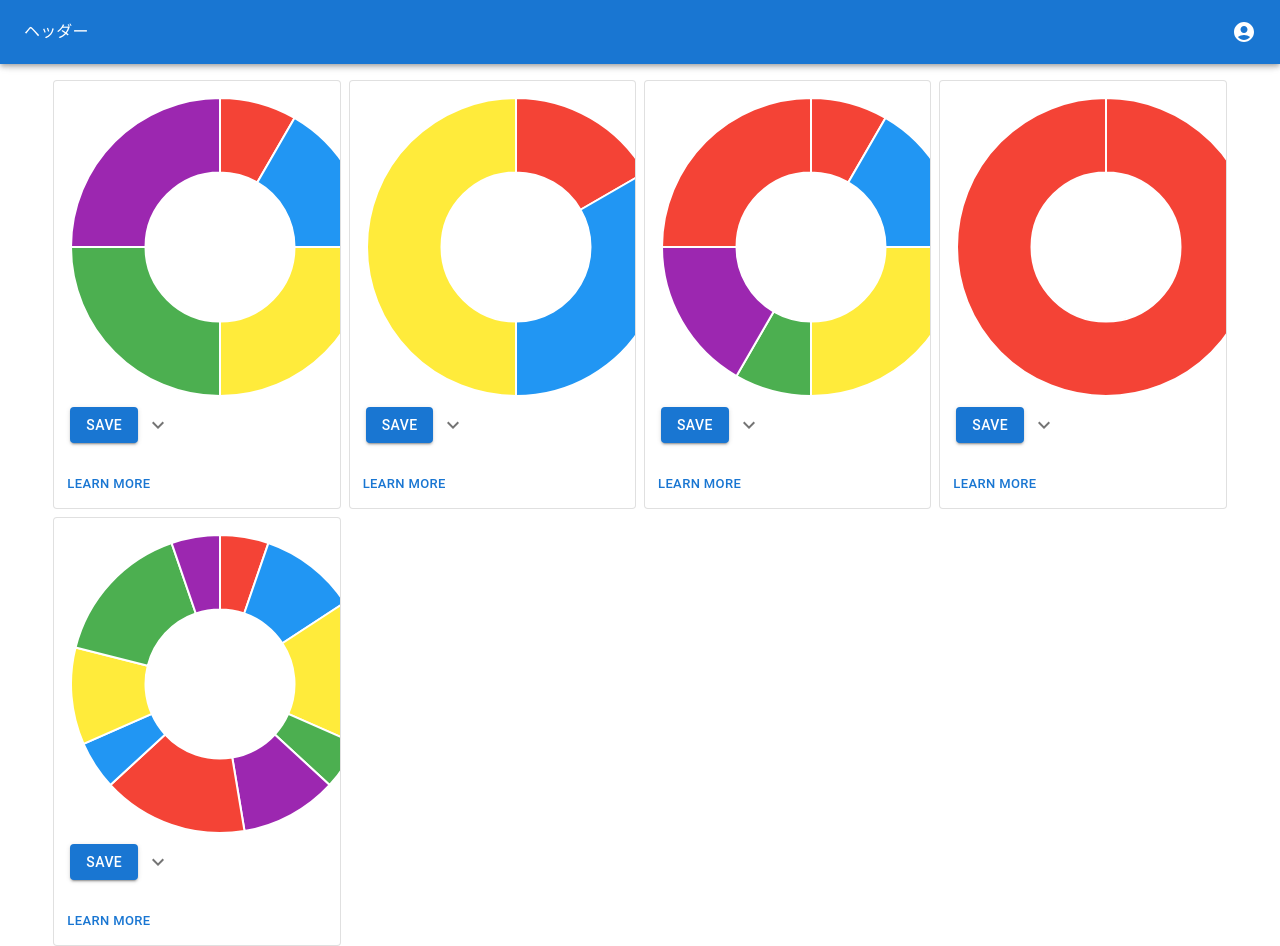
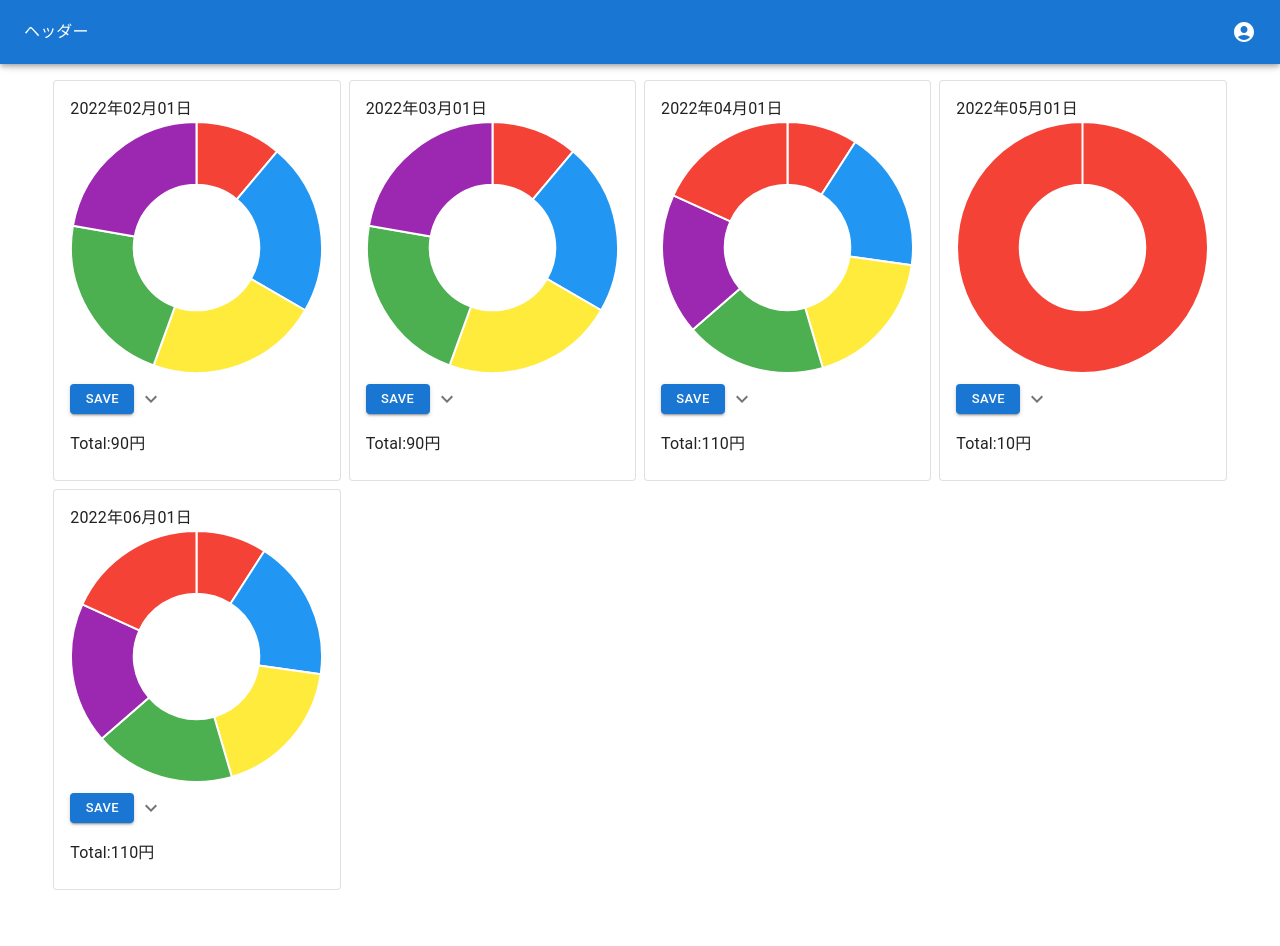
Before and after one commit to shingo-izm/portfolio-graph, a React (Create React App) app: page / in a window 1280 px wide. After the commit the page ends 890 px from the top, so only its background shows below. Built offline with nearby package versions, Linux system fonts and the light colour scheme; the HTML template or start-up script is replaced by a standard one.

Commit message:
interfaceをclassに変更。合計金額を追加

```diff
--- /dev/null
+++ b/src/class/allAssetsData.ts
@@ -0,0 +1,17 @@
+import { totalAssets } from "./totalAssets";
+
+export class allAssetsData {
+  private _totalAssets: totalAssets[];
+
+  constructor(totalAssets: totalAssets[]) {
+    this._totalAssets = totalAssets;
+  }
+
+  get totalAssets(): totalAssets[] {
+    return this._totalAssets;
+  }
+
+  set totalAssets(totalAssets: totalAssets[]) {
+    this._totalAssets = totalAssets;
+  }
+}
--- /dev/null
+++ b/src/class/asset.ts
@@ -0,0 +1,25 @@
+export class asset {
+  private _label: string;
+  private _value: number;
+
+  constructor(label: string, value: number) {
+    this._label = label;
+    this._value = value;
+  }
+
+  get label(): string {
+    return this._label;
+  }
+
+  set label(label: string) {
+    this._label = label;
+  }
+
+  get value(): number {
+    return this._value;
+  }
+
+  set value(value: number) {
+    this._value = value;
+  }
+}
--- /dev/null
+++ b/src/class/totalAssets.ts
@@ -0,0 +1,45 @@
+import { asset } from "./asset";
+
+export class totalAssets {
+  private _assetData: asset[];
+  private _registrationDate: Date;
+  private _totalAmount: number;
+
+  constructor(assetData: asset[], registrationDate: Date) {
+    this._assetData = assetData;
+    this._registrationDate = registrationDate;
+    this._totalAmount = this.sumAssetValue(assetData);
+  }
+
+  get assetData(): asset[] {
+    return this._assetData;
+  }
+
+  set assetData(assetData: asset[]) {
+    this._assetData = assetData;
+  }
+
+  get registrationDate(): Date {
+    return this._registrationDate;
+  }
+
+  set registrationDate(registrationDate: Date) {
+    this._registrationDate = registrationDate;
+  }
+
+  get totalAmount(): number {
+    return this._totalAmount;
+  }
+
+  set totalAmount(totalAmount: number) {
+    this._totalAmount = totalAmount;
+  }
+
+  private sumAssetValue = (assetData: asset[]) => {
+    let sum = 0;
+    for (const data of assetData) {
+      sum += data.value;
+    }
+    return sum;
+  };
+}
--- a/src/components/BodyCard.tsx
+++ b/src/components/BodyCard.tsx
@@ -1,21 +1,27 @@
 import Box from "@mui/material/Box";
 import Card from "@mui/material/Card";
-import CardActions from "@mui/material/CardActions";
 import CardContent from "@mui/material/CardContent";
-import Button from "@mui/material/Button";
 import DoughnutChart from "./DoughnutChart";
-import { totalAssets } from "../interface/types";
+import { totalAssets } from "../class/totalAssets";
+import { Typography } from "@mui/material";
 
-const BodyCard = (totalAssets: totalAssets) => {
+const BodyCard = (totalAssets: { data: totalAssets }) => {
+  const formatDate = (date: Date) => {
+    const year = date.getFullYear();
+    const month = String(date.getMonth() + 1).padStart(2, "0");
+    const day = String(date.getDate()).padStart(2, "0");
+    return `${year}年${month}月${day}日`;
+  };
+
   return (
     <Box sx={{ minWidth: 275 }}>
       <Card variant="outlined">
         <CardContent>
+          <Typography>
+            {formatDate(totalAssets.data.registrationDate)}
+          </Typography>
           <DoughnutChart data={totalAssets.data} />
         </CardContent>
-        <CardActions>
-          <Button size="small">Learn More</Button>
-        </CardActions>
       </Card>
     </Box>
   );
--- a/src/components/Content.tsx
+++ b/src/components/Content.tsx
@@ -9,7 +9,7 @@ const Content = () => {
       <Grid container spacing={1}>
         {data.totalAssets.map((currentValue) => (
           <Grid item xs={12} sm={6} md={4} lg={3}>
-            <BodyCard data={currentValue.data} date={currentValue.date} />
+            <BodyCard data={currentValue} />
           </Grid>
         ))}
       </Grid>
--- a/src/components/DoughnutChart.tsx
+++ b/src/components/DoughnutChart.tsx
@@ -1,28 +1,29 @@
 import "chart.js/auto";
 import { Doughnut } from "react-chartjs-2";
 import React, { useState } from "react";
-import { asset } from "../interface/types";
 import {
   Button,
   Collapse,
   Grid,
   IconButton,
   IconButtonProps,
+  Typography,
   styled,
 } from "@mui/material";
 import InputFormField from "./InputFormField";
 import ExpandMoreIcon from "@mui/icons-material/ExpandMore";
+import { totalAssets } from "../class/totalAssets";
 
-const DoughnutChart = (Props: { data: asset[] }) => {
-  const [assets, setAssets] = useState(Props.data);
+const DoughnutChart = (totalAssets: { data: totalAssets }) => {
+  const [assets, setAssets] = useState(totalAssets.data.assetData);
 
-  const handleChange =
-    (index: number, field: keyof asset) =>
-    (event: React.ChangeEvent<HTMLInputElement>) => {
-      const newAssets = [...assets];
-      newAssets[index] = { ...assets[index], [field]: +event.target.value };
-      setAssets(newAssets);
-    };
+  // const handleChange =
+  //   (index: number, field: keyof asset) =>
+  //   (event: React.ChangeEvent<HTMLInputElement>) => {
+  //     const newAssets = [...assets];
+  //     newAssets[index] = { ...assets[index], [field]: +event.target.value };
+  //     setAssets(newAssets);
+  //   };
 
   const handleClick = () => {
     // Do something with updated assets data
@@ -75,12 +76,21 @@ const DoughnutChart = (Props: { data: asset[] }) => {
   };
 
   return (
-    <Grid container spacing={1}>
+    <Grid container spacing={1} direction="column">
       <Grid item>
-        <Doughnut data={chartData} options={options} />
+        <Doughnut
+          data={chartData}
+          options={options}
+          style={{ width: "100%" }}
+        />
       </Grid>
       <Grid item>
-        <Button variant="contained" color="primary" onClick={handleClick}>
+        <Button
+          variant="contained"
+          color="primary"
+          onClick={handleClick}
+          size="small"
+        >
           Save
         </Button>
         <ExpandMore
@@ -88,6 +98,7 @@ const DoughnutChart = (Props: { data: asset[] }) => {
           onClick={handleExpandClick}
           aria-expanded={expanded}
           aria-label="show more"
+          size="small"
         >
           <ExpandMoreIcon />
         </ExpandMore>
@@ -103,6 +114,9 @@ const DoughnutChart = (Props: { data: asset[] }) => {
           </Grid>
         </Collapse>
       </Grid>
+      <Grid item>
+        <Typography>Total:{totalAssets.data.totalAmount}円</Typography>
+      </Grid>
     </Grid>
   );
 };
--- a/src/data/testdata.ts
+++ b/src/data/testdata.ts
@@ -1,64 +1,62 @@
-import { totalAssets, allAssetsData } from "../interface/types";
+import { allAssetsData } from "../class/allAssetsData";
+import { asset } from "../class/asset";
+import { totalAssets } from "../class/totalAssets";
 
-export const testData_totalAssets_1: totalAssets = {
-  data: [
-    { label: "LabelA", value: 10 },
-    { label: "LabelB", value: 20 },
-    { label: "LabelC", value: 30 },
-    { label: "LabelD", value: 30 },
-    { label: "LabelE", value: 30 },
+export const testData_totalAssets_1: totalAssets = new totalAssets(
+  [
+    new asset("LabelA", 10),
+    new asset("LabelB", 20),
+    new asset("LabelC", 20),
+    new asset("LabelD", 20),
+    new asset("LabelE", 20),
   ],
-  date: new Date(2022, 1, 1),
-};
+  new Date(2022, 1, 1)
+);
 
-export const testData_totalAssets_2: totalAssets = {
-  data: [
-    { label: "Label1", value: 10 },
-    { label: "Label2", value: 20 },
-    { label: "Label3", value: 30 },
+export const testData_totalAssets_2: totalAssets = new totalAssets(
+  [
+    new asset("Label1", 10),
+    new asset("Label2", 20),
+    new asset("Label3", 20),
+    new asset("LabelD", 20),
+    new asset("LabelE", 20),
   ],
-  date: new Date(2022, 2, 1),
-};
+  new Date(2022, 2, 1)
+);
 
-export const testData_totalAssets_3: totalAssets = {
-  data: [
-    { label: "Labela", value: 10 },
-    { label: "Labelb", value: 20 },
-    { label: "Labelc", value: 30 },
-    { label: "Labeld", value: 10 },
-    { label: "Labele", value: 20 },
-    { label: "Labelf", value: 30 },
+export const testData_totalAssets_3: totalAssets = new totalAssets(
+  [
+    new asset("Labela", 10),
+    new asset("Labelb", 20),
+    new asset("Labelc", 20),
+    new asset("Labeld", 20),
+    new asset("Labele", 20),
+    new asset("Labelf", 20),
   ],
-  date: new Date(2022, 3, 1),
-};
+  new Date(2022, 3, 1)
+);
 
-export const testData_totalAssets_4: totalAssets = {
-  data: [{ label: "Labelあ", value: 10 }],
-  date: new Date(2022, 4, 1),
-};
+export const testData_totalAssets_4: totalAssets = new totalAssets(
+  [new asset("Labelあ", 10)],
+  new Date(2022, 4, 1)
+);
 
-export const testData_totalAssets_5: totalAssets = {
-  data: [
-    { label: "Labelア", value: 10 },
-    { label: "Labelイ", value: 20 },
-    { label: "Labelウ", value: 30 },
-    { label: "Labeldエ", value: 10 },
-    { label: "Labeleオ", value: 20 },
-    { label: "Labelfカ", value: 30 },
-    { label: "Labelキ", value: 10 },
-    { label: "Labelク", value: 20 },
-    { label: "Labelケ", value: 30 },
-    { label: "Labeldコ", value: 10 },
+export const testData_totalAssets_5: totalAssets = new totalAssets(
+  [
+    new asset("Labelア", 10),
+    new asset("Labelイ", 20),
+    new asset("Labelウ", 20),
+    new asset("Labeldエ", 20),
+    new asset("Labeleオ", 20),
+    new asset("Labelfカ", 20),
   ],
-  date: new Date(2022, 5, 1),
-};
+  new Date(2022, 5, 1)
+);
 
-export const testData_allAssetsData: allAssetsData = {
-  totalAssets: [
-    testData_totalAssets_1,
-    testData_totalAssets_2,
-    testData_totalAssets_3,
-    testData_totalAssets_4,
-    testData_totalAssets_5,
-  ],
-};
+export const testData_allAssetsData: allAssetsData = new allAssetsData([
+  testData_totalAssets_1,
+  testData_totalAssets_2,
+  testData_totalAssets_3,
+  testData_totalAssets_4,
+  testData_totalAssets_5,
+]);
```
